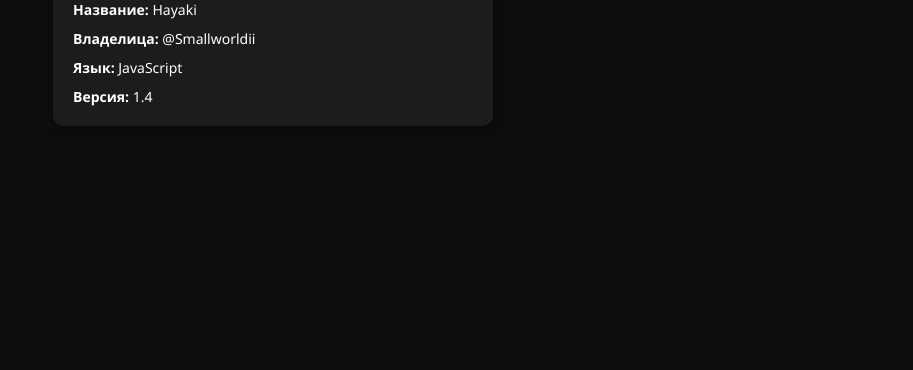
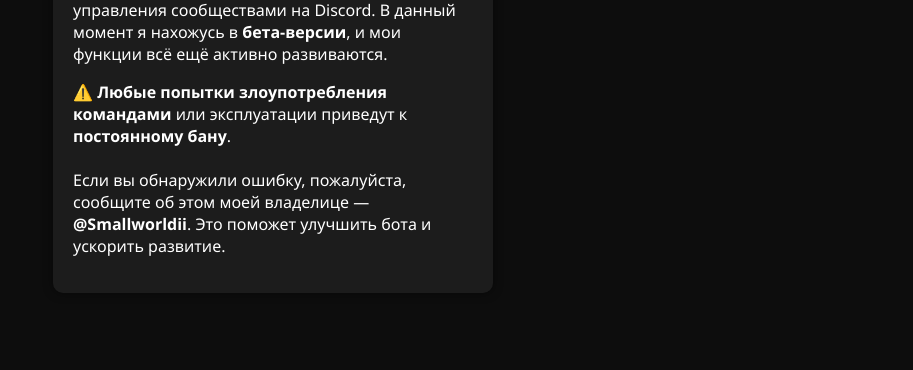
Before and after one commit to smallworldi/hayaki-website, a plain HTML site: page index.html in a window 1280 px wide. Shown: the part 430-800 px from the top of the page, without its empty margins (367-1280 px from the left). Drawn offline with Linux system fonts and the light colour scheme; no server answers.

Commit message:
Update index.html

```diff
--- a/index.html
+++ b/index.html
@@ -29,6 +29,10 @@
         <div><strong>Язык:</strong> JavaScript</div>
         <div><strong>Версия:</strong> 1.4</div>
       </div>
+      <div class="about-text" id="about-text">
+        <p>Привет! Меня зовут <strong>Hayaki</strong>, я — бот для модерации и развлечений, созданный для управления сообществами на Discord. В данный момент я нахожусь в <strong>бета-версии</strong>, и мои функции всё ещё активно развиваются.</p>
+        <p><strong>⚠️ Любые попытки злоупотребления командами</strong> или эксплуатации приведут к <strong>постоянному бану</strong>.<br><br>Если вы обнаружили ошибку, пожалуйста, сообщите об этом моей владелице — <strong>@Smallworldii</strong>. Это поможет улучшить бота и ускорить развитие.</p>
+      </div>
     </div>
 
     <div class="tab-content" id="status">
@@ -42,22 +46,18 @@
 
     <div class="tab-content" id="terms">
       <div class="about-text">
-    <h2>Условия использования</h2>
-    <p><strong>Hayaki</strong> — это бот модерации и развлечений, предназначенный для управления сообществами на Discord. На данный момент бот находится в <strong>бета-версии</strong>, и его функциональность всё ещё активно развивается.</p>
+        <h2 id="termsTitle"></h2>
+        <p id="termsText"></p>
 
-    <h3>⚠️ Запрещённые действия</h3>
-    <ul>
-      <li>Любая попытка злоупотребления командами или использования бота во вред — приведёт к <strong>постоянному бану</strong>.</li>
-      <li>Использование бота в обход ограничений, автоматизация вызовов или спам команд строго запрещены.</li>
-    </ul>
+        <h3 id="termsWarning"></h3>
+        <ul id="termsWarningList"></ul>
 
-    <h3>🐞 Ошибки и обратная связь</h3>
-    <p>Если вы обнаружили ошибку или сбой в работе бота — пожалуйста, сообщите об этом моей владелице: <strong>@Smallworldii</strong>. Это поможет нам улучшить качество сервиса и быстрее выйти из стадии бета.</p>
+        <h3 id="termsBugs"></h3>
+        <p id="termsBugsText"></p>
 
-    <p>Используя бота, вы соглашаетесь с этими условиями. Благодарим за понимание и поддержку!</p>
+        <p id="termsFooter"></p>
       </div>
     </div>
-
   </div>
 
   <script src="script.js"></script>
@@ -91,8 +91,15 @@
         region: "Регион:",
         memory: "Память:",
         uptime: "Время работы:",
-        aboutText: `Привет! Меня зовут <strong>Hayaki</strong>, я — бот для администрирования Discord-серверов. Моя основная задача — помогать модераторам управлять сообществом: от банов и мутов до автоматической защиты от спама и ссылок. Я создана для того, чтобы обеспечить порядок и безопасность в вашем сервере.`,
-        aboutText2: `Если у тебя есть предложения по улучшению, не стесняйся обращаться к моей владелице — <strong>@Smallworldii</strong>.`
+        aboutText: `Привет! Меня зовут <strong>Hayaki</strong>, я — бот для модерации и развлечений, созданный для управления сообществами на Discord. В данный момент я нахожусь в <strong>бета-версии</strong>, и мои функции всё ещё активно развиваются.`,
+        aboutText2: `<strong>⚠️ Любые попытки злоупотребления командами</strong> или эксплуатации приведут к <strong>постоянному бану</strong>.<br><br>Если вы обнаружили ошибку, пожалуйста, сообщите об этом моей владелице — <strong>@Smallworldii</strong>. Это поможет улучшить бота и ускорить развитие.`,
+        termsTitle: "Условия использования",
+        termsText: "Привет! Меня зовут Hayaki, я — бот для модерации и развлечений, созданный для управления сообществами на Discord. В данный момент я нахожусь в бета-версии, и мои функции всё ещё активно развиваются.",
+        termsWarning: "⚠️ Запрещённые действия",
+        termsWarningItems: ["Любая попытка злоупотребления командами или использования бота во вред — приведёт к постоянному бану.", "Использование бота в обход ограничений, автоматизация вызовов или спам команд строго запрещены."],
+        termsBugs: "🐞 Ошибки и обратная связь",
+        termsBugsText: "Если вы обнаружили ошибку или сбой в работе бота — пожалуйста, сообщите об этом моей владелице: @Smallworldii. Это поможет нам улучшить качество сервиса и быстрее выйти из стадии бета.",
+        termsFooter: "Используя бота, вы соглашаетесь с этими условиями. Благодарим за понимание и поддержку!"
       },
       en: {
         tabAbout: "About",
@@ -106,10 +113,16 @@
         region: "Region:",
         memory: "Memory:",
         uptime: "Uptime:",
-  aboutText: `Hayaki is a moderation and entertainment bot designed to help manage Discord communities. The bot is currently in <strong>beta</strong>, and its features are still under active development.`,
-  aboutText2: `<strong>⚠️ Abuse of commands</strong> or attempting to exploit the system will result in a <strong>permanent ban</strong>.<br><br>If you encounter any bugs or issues, please report them to the owner — <strong>@Smallworldii</strong>. Your feedback helps us improve the bot and move forward out of beta.`
+        aboutText: `Hello! I'm <strong>Hayaki</strong>, a moderation and entertainment bot designed to help manage Discord communities. I'm currently in <strong>beta</strong>, and my features are still under active development.`,
+        aboutText2: `<strong>⚠️ Any attempt to abuse commands</strong> or exploit the system will result in a <strong>permanent ban</strong>.<br><br>If you find any bugs, please report them to my owner — <strong>@Smallworldii</strong>. Your feedback helps improve the bot and accelerate development.`,
+        termsTitle: "Terms of Use",
+        termsText: `Hello! I'm Hayaki, a moderation and entertainment bot designed to help manage Discord communities. I'm currently in beta, and my features are still under active development.`,
+        termsWarning: "⚠️ Prohibited Actions",
+        termsWarningItems: ["Any attempt to abuse commands or exploit the bot will result in a permanent ban.", "Using the bot to bypass restrictions, automation of commands, or command spam are strictly prohibited."],
+        termsBugs: "🐞 Bugs and Feedback",
+        termsBugsText: "If you discover any bugs or issues while using the bot, please report them to my owner: @Smallworldii. This will help us improve service quality and move faster out of beta.",
+        termsFooter: "By using the bot, you agree to these terms. Thank you for your understanding and support!"
       }
-
     };
 
     function setLanguage(lang) {
@@ -129,13 +142,23 @@
       info[3].innerHTML = `<strong>${t.version}</strong> 1.4`;
 
       const statusInfo = document.querySelectorAll('#status-info div');
-      statusInfo[0].innerHTML = `<strong>${t.status}</strong> Загружается...`;
-      statusInfo[1].innerHTML = `<strong>${t.region}</strong> Загружается...`;
-      statusInfo[2].innerHTML = `<strong>${t.memory}</strong> Загружается...`;
-      statusInfo[3].innerHTML = `<strong>${t.uptime}</strong> Загружается...`;
+      statusInfo[0].innerHTML = `<strong>${t.status}</strong> Loading...`;
+      statusInfo[1].innerHTML = `<strong>${t.region}</strong> Loading...`;
+      statusInfo[2].innerHTML = `<strong>${t.memory}</strong> Loading...`;
+      statusInfo[3].innerHTML = `<strong>${t.uptime}</strong> Loading...`;
 
-      const aboutText = document.querySelector('#terms .about-text');
+      const aboutText = document.querySelector('#about-text');
       aboutText.innerHTML = `<p>${t.aboutText}</p><p>${t.aboutText2}</p>`;
+
+      // Update terms section
+      document.getElementById('termsTitle').textContent = t.termsTitle;
+      document.getElementById('termsText').textContent = t.termsText;
+      document.getElementById('termsWarning').textContent = t.termsWarning;
+      const warningList = document.getElementById('termsWarningList');
+      warningList.innerHTML = t.termsWarningItems.map(item => `<li>${item}</li>`).join('');
+      document.getElementById('termsBugs').textContent = t.termsBugs;
+      document.getElementById('termsBugsText').textContent = t.termsBugsText;
+      document.getElementById('termsFooter').textContent = t.termsFooter;
 
       langMenu.classList.add('hidden');
     }
```
Lines whose indentation alone changed are shown as unchanged.
